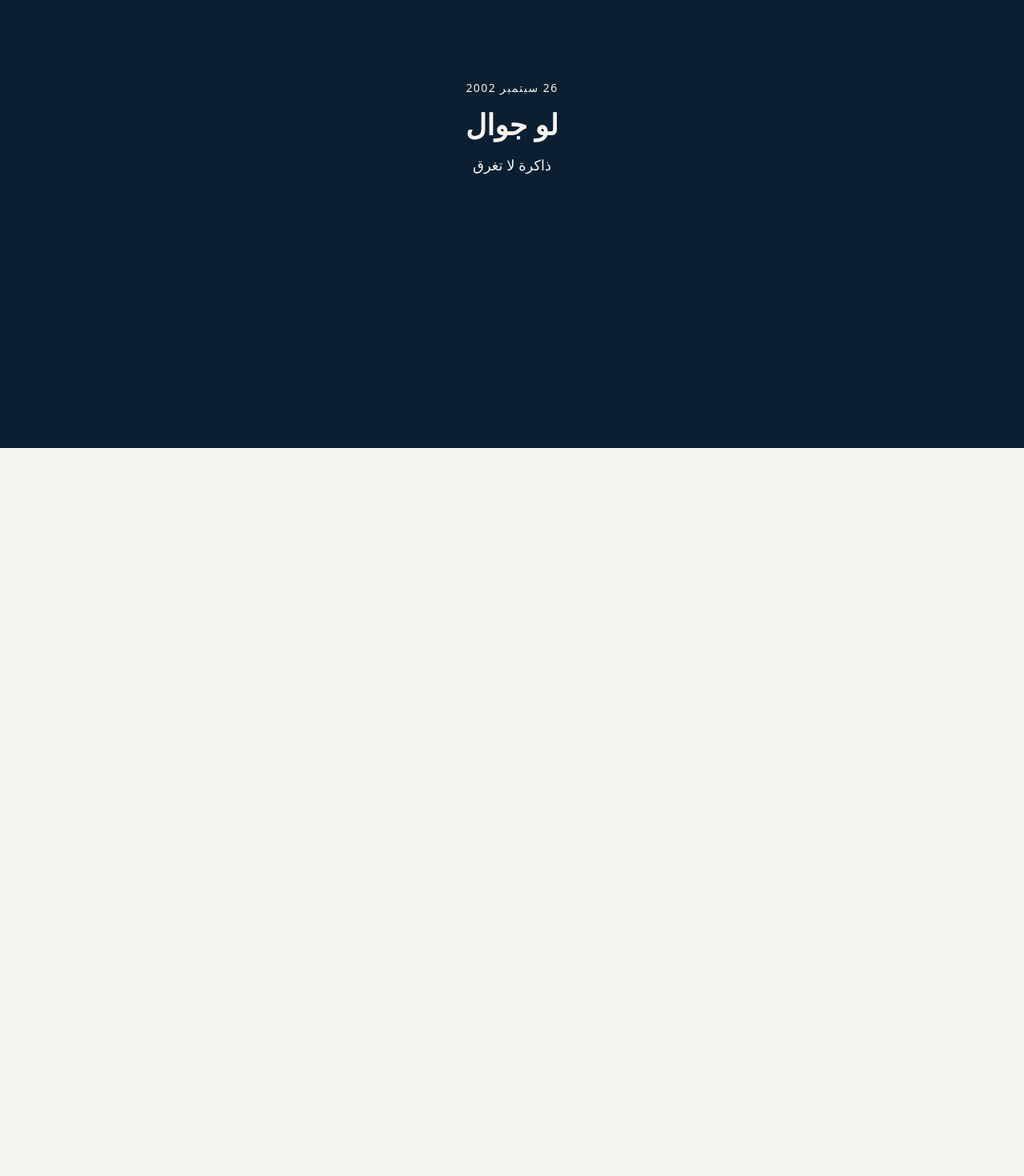
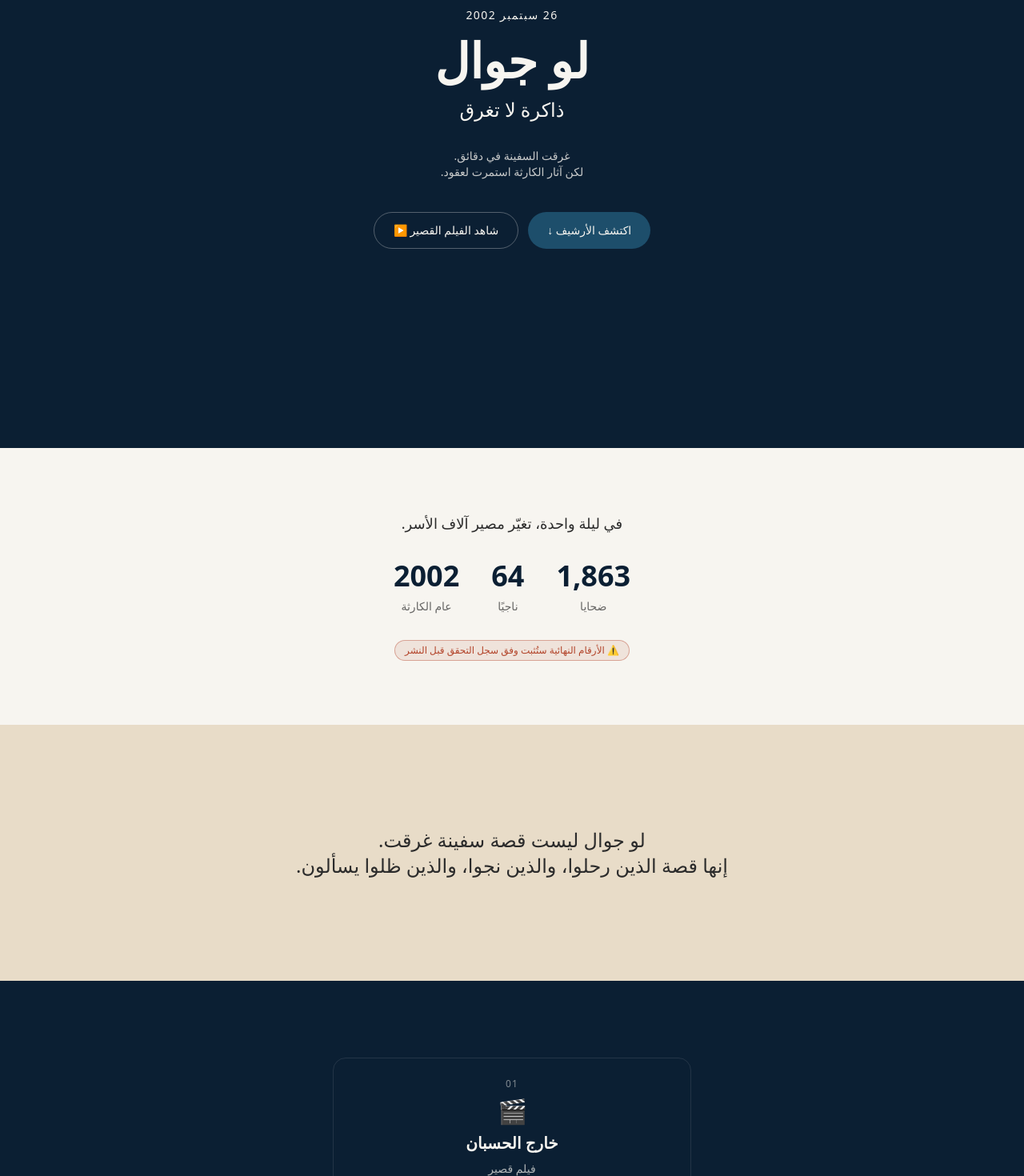
Before and after one commit to Mesetudes/lo-joola, a Next.js app: page /aldhakira in a window 1280 px wide. Shown: the part 240-1710 px from the top of the page at 80% size. Before the commit the page ends 800 px from the top, so only its background shows below. Built offline with nearby package versions, Linux system fonts and the light colour scheme.

Commit message:
feat: homepage with hero, stats, pivot phrase, chapter navigation

```diff
--- a/app/[locale]/page.tsx
+++ b/app/[locale]/page.tsx
@@ -1,9 +1,72 @@
+import SourceBadge from "@/components/narrative/SourceBadge";
+
+const stats = [
+  { value: "1,863", label: "ضحايا" },
+  { value: "64", label: "ناجيًا" },
+  { value: "2002", label: "عام الكارثة" },
+];
+
+const chapters = [
+  { number: "01", icon: "🎬", title: "خارج الحسبان", subtitle: "فيلم قصير", href: "/khaarij-al-hisban" },
+  { number: "02", icon: "⚓", title: "ليلة لو جوال", subtitle: "كيف حدث الغرق؟", href: "/laylat-lo-joola" },
+  { number: "03", icon: "⚖️", title: "أين العدالة؟", subtitle: "ماذا حدث بعد الكارثة؟", href: "/ayna-aladala" },
+  { number: "04", icon: "👥", title: "الذين بقوا", subtitle: "البشر خلف الأرقام", href: "/alladhina-baqou" },
+  { number: "05", icon: "🕯️", title: "الذاكرة", subtitle: "ما الذي بقي؟", href: "/aldhakira" },
+];
+
 export default function HomePage() {
   return (
-    <main className="flex min-h-screen flex-col items-center justify-center gap-4 bg-deep-navy px-6 text-center text-off-white">
-      <p className="text-sm tracking-widest">26 سبتمبر 2002</p>
-      <h1 className="text-4xl font-bold">لو جوال</h1>
-      <p className="text-lg">ذاكرة لا تغرق</p>
+    <main className="flex flex-col">
+      <section className="flex min-h-screen flex-col items-center justify-center gap-4 bg-deep-navy px-6 text-center text-off-white">
+        <p className="text-sm tracking-widest">26 سبتمبر 2002</p>
+        <h1 className="text-4xl font-bold sm:text-6xl">لو جوال</h1>
+        <p className="text-lg sm:text-2xl">ذاكرة لا تغرق</p>
+        <p className="mt-4 max-w-md text-sm text-off-white/80">
+          غرقت السفينة في دقائق.
+          <br />
+          لكن آثار الكارثة استمرت لعقود.
+        </p>
+        <div className="mt-6 flex flex-col gap-3 sm:flex-row">
+          <button className="rounded-full bg-sea-blue px-6 py-3 text-sm font-medium text-off-white">
+            اكتشف الأرشيف ↓
+          </button>
+          <button className="rounded-full border border-off-white/30 px-6 py-3 text-sm font-medium">
+            شاهد الفيلم القصير ▶
+          </button>
+        </div>
+      </section>
+
+      <section className="flex flex-col items-center gap-8 bg-off-white px-6 py-20 text-center text-charcoal">
+        <p className="max-w-md text-lg font-medium">في ليلة واحدة، تغيّر مصير آلاف الأسر.</p>
+        <div className="flex flex-wrap justify-center gap-10">
+          {stats.map((stat) => (
+            <div key={stat.label} className="flex flex-col items-center gap-2">
+              <span className="text-4xl font-bold text-deep-navy">{stat.value}</span>
+              <span className="text-sm text-charcoal/70">{stat.label}</span>
+            </div>
+          ))}
+        </div>
+        <SourceBadge status="unverified" label="الأرقام النهائية ستُثبت وفق سجل التحقق قبل النشر" />
+      </section>
+
+      <section className="flex min-h-[40vh] items-center justify-center bg-sand px-6 text-center">
+        <p className="max-w-xl text-xl font-medium text-charcoal sm:text-2xl">
+          لو جوال ليست قصة سفينة غرقت.
+          <br />
+          إنها قصة الذين رحلوا، والذين نجوا، والذين ظلوا يسألون.
+        </p>
+      </section>
+
+      <section className="flex flex-col items-center gap-10 bg-deep-navy px-6 py-24 text-off-white">
+        {chapters.map((chapter) => (
+          <a key={chapter.number} href={chapter.href} className="flex w-full max-w-md flex-col items-center gap-2 rounded-2xl border border-off-white/10 px-8 py-6 text-center transition hover:border-sea-blue">
+            <span className="text-xs tracking-widest text-off-white/50">{chapter.number}</span>
+            <span className="text-3xl">{chapter.icon}</span>
+            <span className="text-xl font-bold">{chapter.title}</span>
+            <span className="text-sm text-off-white/70">{chapter.subtitle}</span>
+          </a>
+        ))}
+      </section>
     </main>
   );
 }
--- a/components/narrative/SourceBadge.tsx
+++ b/components/narrative/SourceBadge.tsx
@@ -0,0 +1,20 @@
+type SourceBadgeProps = {
+  status: "verified" | "unverified";
+  label?: string;
+};
+
+export default function SourceBadge({ status, label }: SourceBadgeProps) {
+  const isVerified = status === "verified";
+
+  return (
+    <span
+      className={`inline-flex items-center gap-1 rounded-full border px-3 py-1 text-xs font-medium ${
+        isVerified
+          ? "border-sea-blue/40 bg-sea-blue/10 text-sea-blue"
+          : "border-burnt-orange/40 bg-burnt-orange/10 text-burnt-orange"
+      }`}
+    >
+      {isVerified ? "✓" : "⚠️"} {label ?? (isVerified ? "معلومة موثقة" : "قيد التحقق")}
+    </span>
+  );
+}
```
